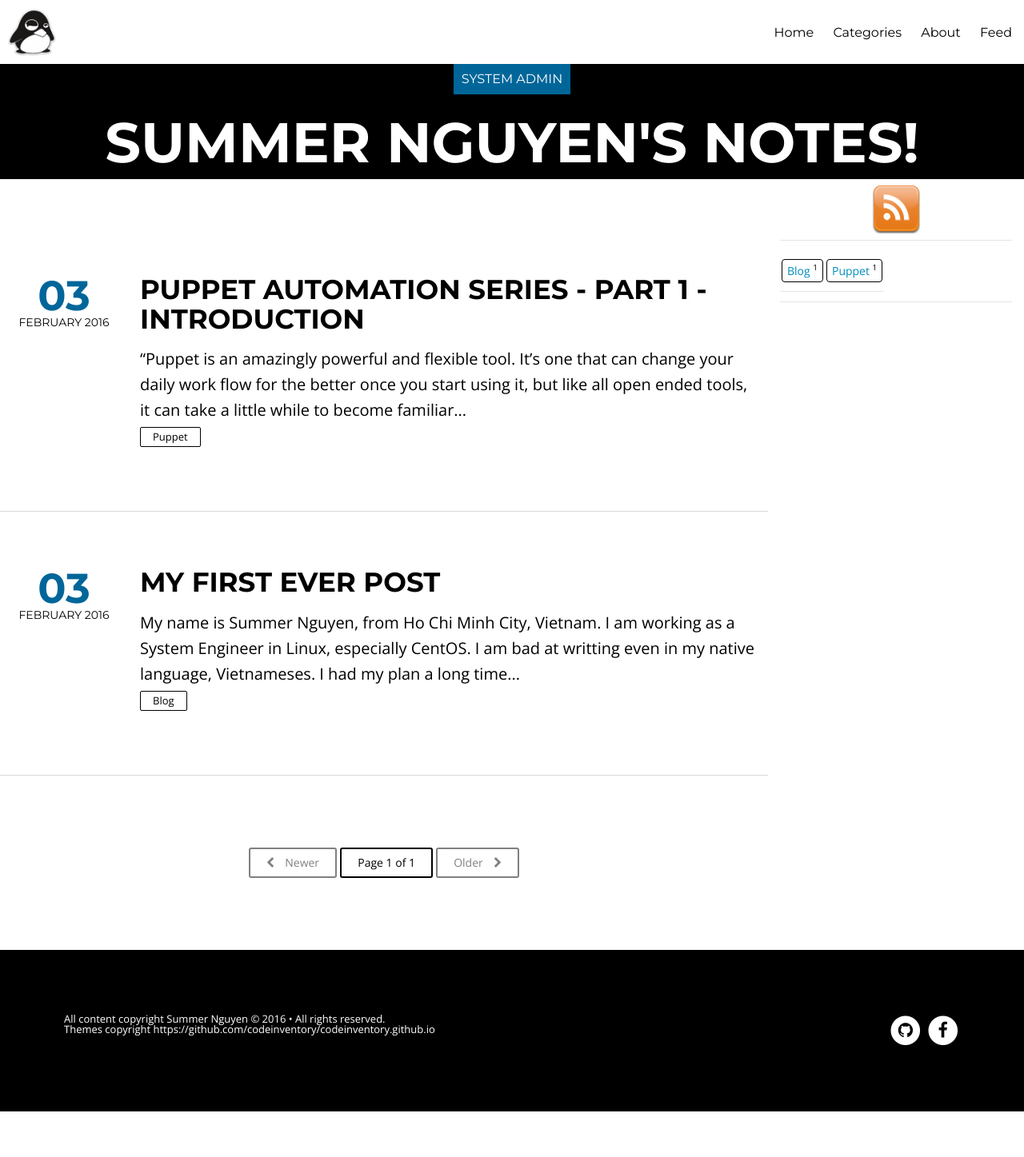
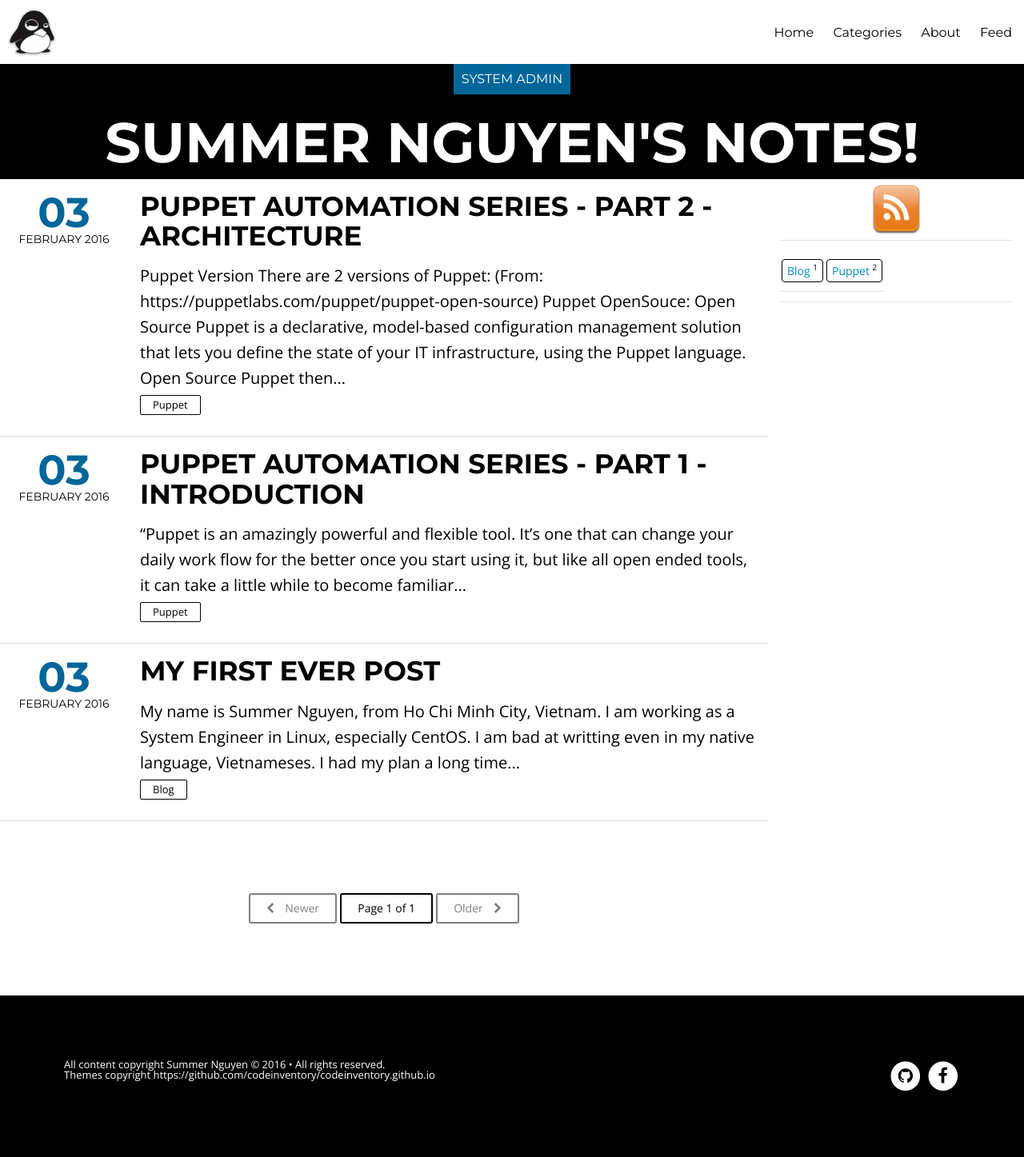
Before and after one commit to summer0nguyen/summer0nguyen.github.io, a Jekyll site: the page built from index.html, in a window 1280 px wide. Shown: the whole page at 80% size. Built offline with Jekyll 4.4.1, drawn with Linux system fonts in a browser that asks for light colours; nearby versions of some CDN libraries; the list of posts is cut into pages by our own code; before the commit the page ends 1390 px from its top, so only the background shows below that.

Commit message:
add new Puppet Automation - Part 2

```diff
--- /dev/null
+++ b/_posts/2016-02-04-puppet-automation-series-part-2-architecture.md
@@ -0,0 +1,83 @@
+---
+author: Summer Nguyen
+layout: post
+title: "Puppet Automation Series - Part 2 - Architecture"
+date: 2016-02-03 17:30
+comments: true
+category: puppet
+tags:
+- puppet
+- automation
+---
+
+***Puppet Version***
+
+There are 2 versions of Puppet: (From: <a href="https://puppetlabs.com/puppet/puppet-open-source">https://puppetlabs.com/puppet/puppet-open-source</a>)
+
+* *Puppet OpenSouce*: Open Source Puppet is a declarative, model-based configuration management solution that lets you define the state of your IT infrastructure, using the Puppet language. Open Source Puppet then automatically enforces the correct configuration to ensure the right services are up and running, on the right platforms.
+* *Puppet Enterprise* : **Puppet Open Souce** +  commercial-only enhancements, supported modules and integrations.
+
+
+and I use *Puppet OpenSource*
+
+
+
+
+
+***Overview of Puppet's Architecture***
+
+There are 2 deployment models when using Puppet :
+
++ Master / Agent architecture
++ Stand-Alone Architecture
+
+
+<p><img src="/images/puppet-series/puppet-architecture.jpg" alt="Puppet Architecture"></p>
+<p class="text-center">
+(Image from <a href="http://www.slideshare.net/GiacomoVacca/automatic-kamailiodeploymentswithpuppet-33085423">http://www.slideshare.net/GiacomoVacca/automatic-kamailiodeploymentswithpuppet-33085423</a>) </p>
+
+
+
+Deployment architecture doesn't affect how we *code* the puppet configuration. The main different is : Where the puppet are configuration files placed and how we apply the configuration to the servers. And I will focus on Master / Agent architecture .
+
+
+***Master / Agent Architecture***
+
+*"In this architecture, managed nodes run the Puppet agent application, usually as a background service. One or more servers run the Puppet master application, usually in the form of Puppet Server."*
+
+There are two parts in this architecture :
+
++ **Puppet agent** runs on all the servers we want to config.
++ **Puppet master** runs on seperated machine(s).
+
+
+
+*Communication and Security*
+
+Puppet agent nodes and Puppet masters communicate via HTTPS with client-verification.
+
+The Puppet master provides an HTTP interface, with various endpoints available. When requesting or submitting anything to the master, the agent will make an HTTPS request to one of those endpoints.
+
+
+Client-verified HTTPS means each master or agent must have an identifying SSL certificate, and will examine their counterpart’s certificate to decide whether to allow an exchange of information.
+
+Puppet includes a built-in certificate authority (CA) for managing certificates. Agents can automatically request certificates via the master’s HTTP API, users can use the puppet cert command to inspect requests and sign new certificates, and agents can then download the signed certificates.
+
+
+How master and agent communicate :
+<p><img src="/images/puppet-series/puppet-master-slave-communication.jpg" alt="Puppet Architecture"></p>
+
+<p class="text-center">
+(Image from <a href="http://www.slideshare.net/ssuser5a2151/puppet-27665547">http://www.slideshare.net/ssuser5a2151/puppet-27665547</a>) </p>
+
+And how the whole system works :
+
+
+<p><img src="/images/puppet-series/puppet-how-it-works.jpg" alt="Puppet Architecture"></p>
+
+<p class="text-center">
+(Image from <a href="http://www.slideshare.net/glynnfoster/managing-oracle-solaris-systems-with-puppet">http://www.slideshare.net/glynnfoster/managing-oracle-solaris-systems-with-puppet</a>) </p>
+
+
+
+Hope you can understand how it works.
--- a/assets/css/style.css
+++ b/assets/css/style.css
@@ -223,10 +223,10 @@ main, .notepad-share-icons, .notepad-disqus {
     margin-bottom: 2.5rem; }
   @media only screen and (min-width: 40.063em) {
     .notepad-content .notepad-index-post {
-      padding-top: 4.375rem;
-      padding-bottom: 4.375rem; }
+      padding-top: 1rem;
+      padding-bottom: 1rem; }
       .notepad-content .notepad-index-post:first-of-type {
-        padding-top: 7.5rem; }
+        padding-top: 1rem; }
       .notepad-content .notepad-index-post .datetime {
         margin-bottom: 0; } }
   .notepad-content .notepad-index-post .notepad-post-meta {
```
Also changed, not shown: images/puppet-series/puppet-architecture.jpg (added), images/puppet-series/puppet-how-it-works.jpg (added), images/puppet-series/puppet-master-slave-communication.jpg (added).
